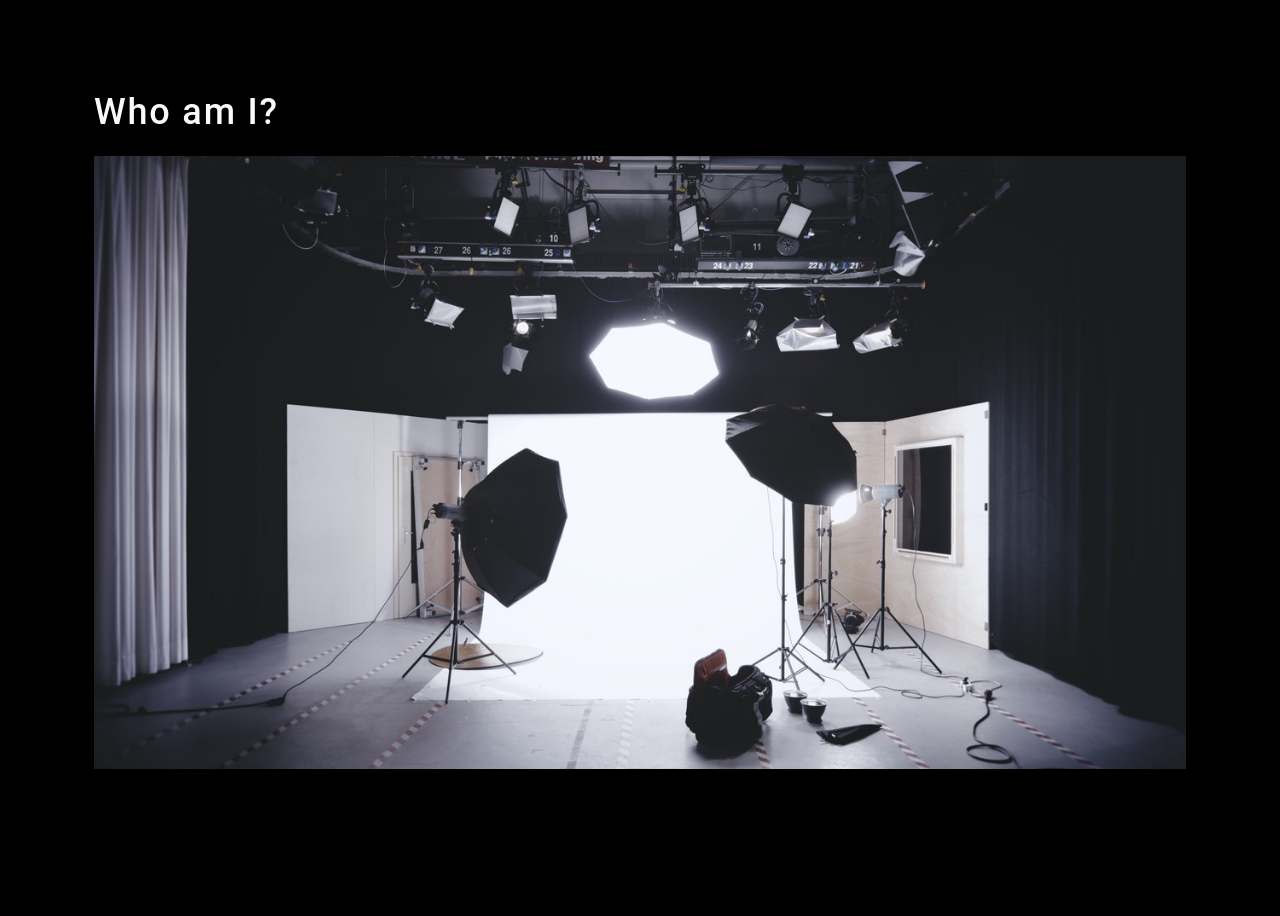
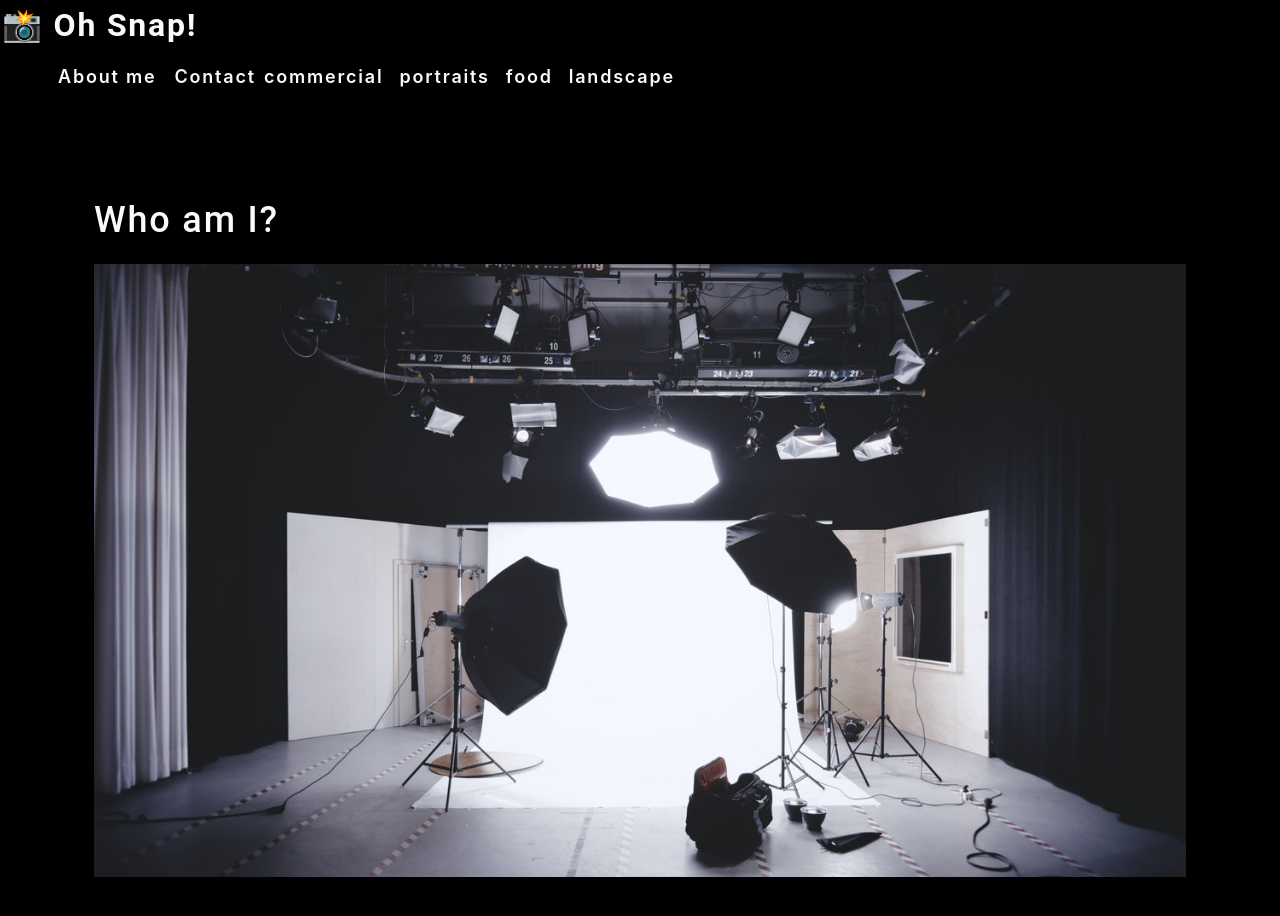
Before and after one commit to jbradley84/photo-port, a React (Create React App) app: page / in a window 1280 px wide. Shown: the top 916 px of the page. Before the commit the page ends 882 px from the top, so only its background shows below. Built offline with nearby package versions, Linux system fonts and the light colour scheme.

Commit message:
added Nav component with category mapping

```diff
--- a/src/App.js
+++ b/src/App.js
@@ -1,9 +1,11 @@
 import React from 'react';
+import Nav from './components/Nav';
 import About from './components/About';
 
 function App() {
    return (
      <div>
+      <Nav></Nav>
       <main>
          <About></About>
       </main>
--- /dev/null
+++ b/src/components/Nav/index.js
@@ -0,0 +1,57 @@
+import React from "react";
+
+function Nav() {
+   const categories = [
+      {
+         name: "commercial",
+         description: "Photos of grocery stores, food trucks, and other commercial projects",
+      },
+      {
+         name: "portraits",
+         description: "Portraits of people in my life",
+      },
+      {
+         name: "food",
+         description: "Delicious delicacies",
+      },
+      {
+         name: "landscape",
+         description: "Fields, farmhouses, waterfalls, and the beauty of nature",
+      },
+   ];
+
+   function categorySelected(name) {
+      console.log(`${name} clicked`)
+   }
+
+   return (
+      <header>
+         <h2>
+            <a href="/">
+               <span role="img" aria-label="camera"> 📸</span> Oh Snap!
+            </a>
+         </h2>
+         <nav>
+            <ul className="flex-row">
+               <li className="mx-2">
+                  <a href="#about">
+                     About me
+                  </a>
+               </li>
+               <li>
+                  <span>Contact</span>
+               </li>
+               {categories.map((category) => (
+                  <li className="mx-1" key={category.name}>
+                     <span onClick={() => categorySelected(category.name)}>
+                        {category.name}
+                     </span>
+                  </li>
+               ))}
+            </ul>
+         </nav>
+      </header>
+   );
+}
+
+export default Nav;
```
